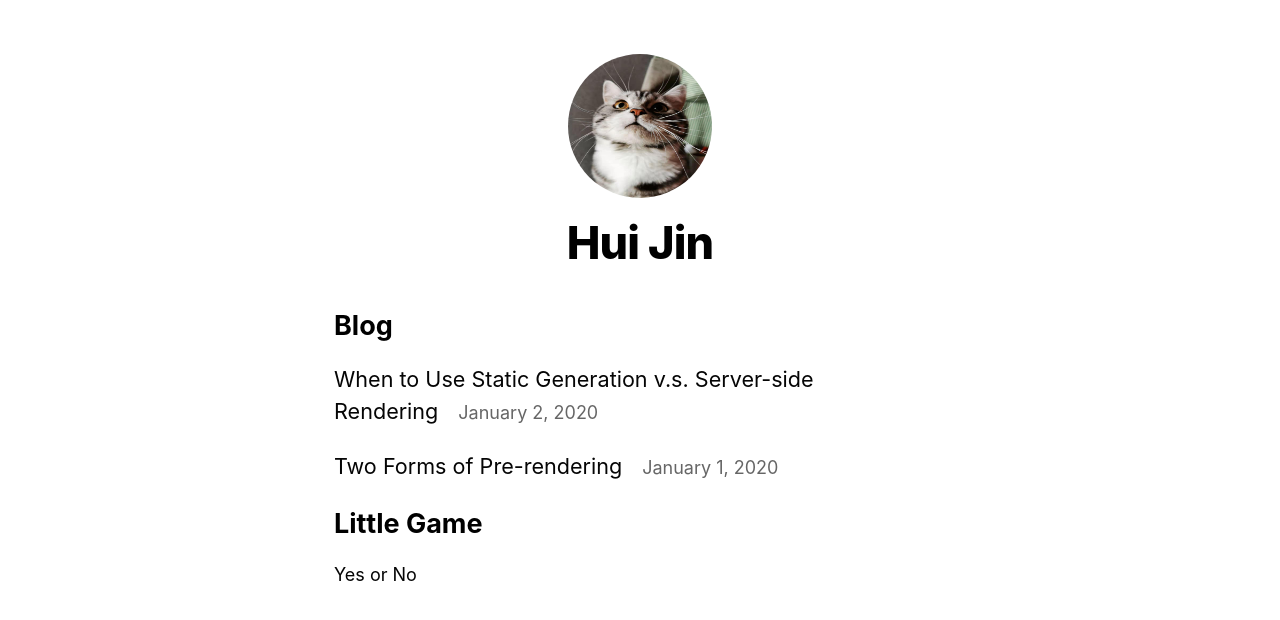
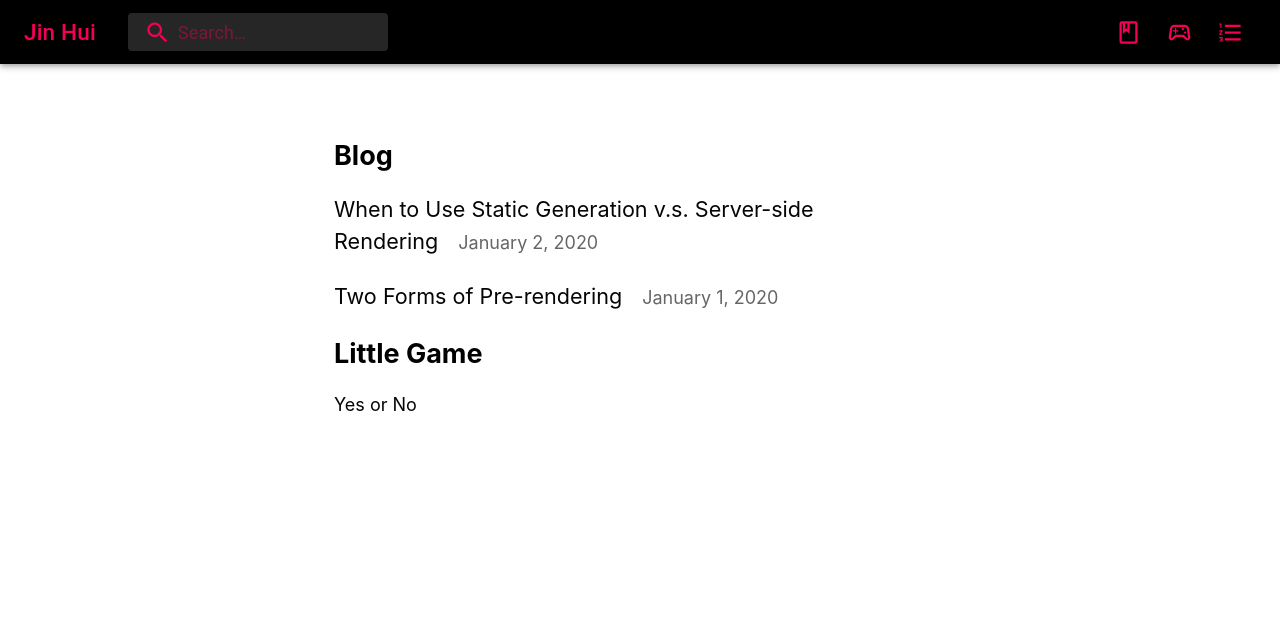
Before and after one commit to whisperrrr/nextjs-blog, a Next.js app: page / in a window 1280 px wide. Shown: the top 620 px of the page. Built offline with nearby package versions, Linux system fonts and the light colour scheme.

Commit message:
[Hui][feat] - add top bar with search bar and icon.

```diff
--- /dev/null
+++ b/components/PrimarySearchAppBar.js
@@ -0,0 +1,115 @@
+import React from 'react';
+import {fade, makeStyles} from '@material-ui/core/styles';
+import AppBar from '@material-ui/core/AppBar';
+import Toolbar from '@material-ui/core/Toolbar';
+import IconButton from '@material-ui/core/IconButton';
+import Typography from '@material-ui/core/Typography';
+import InputBase from '@material-ui/core/InputBase';
+import SearchIcon from '@material-ui/icons/Search';
+import BookOutlinedIcon from '@material-ui/icons/BookOutlined';
+import SportsEsportsOutlinedIcon from '@material-ui/icons/SportsEsportsOutlined';
+import FormatListNumberedOutlinedIcon from '@material-ui/icons/FormatListNumberedOutlined';
+
+const useStyles = makeStyles((theme) => ({
+    grow: {
+        flexGrow: 1,
+        width: "100%"
+    },
+    navBar: {
+        backgroundColor: "#000000",
+        color: theme.palette.secondary.main
+    },
+    menuButton: {
+        marginRight: theme.spacing(2),
+    },
+    title: {
+        display: 'none',
+        [theme.breakpoints.up('sm')]: {
+            display: 'block',
+            overflow: "initial",
+        },
+    },
+    search: {
+        position: 'relative',
+        borderRadius: theme.shape.borderRadius,
+        backgroundColor: fade(theme.palette.common.white, 0.15),
+        '&:hover': {
+            backgroundColor: fade(theme.palette.common.white, 0.25),
+        },
+        marginRight: theme.spacing(2),
+        marginLeft: 0,
+        width: '100%',
+        [theme.breakpoints.up('sm')]: {
+            marginLeft: theme.spacing(4),
+            width: 'auto',
+        },
+    },
+    searchIcon: {
+        padding: theme.spacing(0, 2),
+        height: '100%',
+        position: 'absolute',
+        pointerEvents: 'none',
+        display: 'flex',
+        alignItems: 'center',
+        justifyContent: 'center',
+    },
+    inputRoot: {
+        color: 'inherit',
+    },
+    inputInput: {
+        padding: theme.spacing(1, 1, 1, 0),
+        paddingLeft: `calc(1em + ${theme.spacing(4)}px)`,
+        transition: theme.transitions.create('width'),
+        width: '100%',
+        [theme.breakpoints.up('md')]: {
+            width: '20ch',
+        },
+    },
+    sectionDesktop: {
+        display: 'none',
+        [theme.breakpoints.up('md')]: {
+            display: 'flex',
+        },
+    },
+}));
+
+export default function PrimarySearchAppBar() {
+    const classes = useStyles();
+
+    return (
+        <div className={classes.grow}>
+            <AppBar position="static" className={classes.navBar}>
+                <Toolbar>
+                    <Typography className={classes.title} variant="h6" noWrap>
+                        Jin Hui
+                    </Typography>
+                    <div className={classes.search}>
+                        <div className={classes.searchIcon}>
+                            <SearchIcon/>
+                        </div>
+                        <InputBase
+                            placeholder="Search…"
+                            classes={{
+                                root: classes.inputRoot,
+                                input: classes.inputInput,
+                            }}
+                            inputProps={{'aria-label': 'search'}}
+                        />
+                    </div>
+                    <div className={classes.grow}/>
+                    <div className={classes.sectionDesktop}>
+                        <IconButton title="Blog" aria-label="Blog" color="secondary">
+                            <BookOutlinedIcon/>
+                        </IconButton>
+                        <IconButton title="Game" aria-label="Game" color="secondary">
+                            <SportsEsportsOutlinedIcon/>
+                        </IconButton>
+                        <IconButton title="To Do" aria-label="To Do" color="secondary">
+                            <FormatListNumberedOutlinedIcon/>
+                        </IconButton>
+                    </div>
+                </Toolbar>
+            </AppBar>
+        </div>
+    );
+}
--- a/components/layout.js
+++ b/components/layout.js
@@ -1,17 +1,19 @@
 import Head from 'next/head'
-import Image from 'next/image'
 import styles from './layout.module.css'
-import utilStyles from '../styles/utils.module.css'
 import Link from 'next/link'
+import dynamic from "next/dynamic";
 
-const name = 'Hui Jin'
+const PrimarySearchAppBar = dynamic(() => import("./PrimarySearchAppBar"), {
+    ssr: false
+})
+
 export const siteTitle = '💌'
 
-export default function Layout({ children, home }) {
+export default function Layout({children, home}) {
     return (
         <div className={styles.container}>
             <Head>
-                <link rel="icon" href="/favicon.ico" />
+                <link rel="icon" href="/favicon.ico"/>
                 <meta
                     name="description"
                     content="Learn how to build a personal website using Next.js"
@@ -22,45 +24,11 @@ export default function Layout({ children, home }) {
                         siteTitle
                     )}.png?theme=light&md=0&fontSize=75px&images=https%3A%2F%2Fassets.vercel.com%2Fimage%2Fupload%2Ffront%2Fassets%2Fdesign%2Fnextjs-black-logo.svg`}
                 />
-                <meta name="og:title" content={siteTitle} />
-                <meta name="twitter:card" content="summary_large_image" />
+                <meta name="og:title" content={siteTitle}/>
+                <meta name="twitter:card" content="summary_large_image"/>
             </Head>
-            <header className={styles.header}>
-                {home ? (
-                    <>
-                        <Image
-                            priority
-                            src="/images/profile.png"
-                            className={utilStyles.borderCircle}
-                            height={144}
-                            width={144}
-                            alt={name}
-                        />
-                        <h1 className={utilStyles.heading2Xl}>{name}</h1>
-                    </>
-                ) : (
-                    <>
-                        <Link href="/">
-                            <a>
-                                <Image
-                                    priority
-                                    src="/images/profile.png"
-                                    className={utilStyles.borderCircle}
-                                    height={108}
-                                    width={108}
-                                    alt={name}
-                                />
-                            </a>
-                        </Link>
-                        <h2 className={utilStyles.headingLg}>
-                            <Link href="/">
-                                <a className={utilStyles.colorInherit}>{name}</a>
-                            </Link>
-                        </h2>
-                    </>
-                )}
-            </header>
-            <main>{children}</main>
+            <PrimarySearchAppBar/>
+            <main className={styles.main}>{children}</main>
             {!home && (
                 <div className={styles.backToHome}>
                     <Link href="/">
--- a/components/layout.module.css
+++ b/components/layout.module.css
@@ -1,7 +1,5 @@
 .container {
-    max-width: 36rem;
-    padding: 0 1rem;
-    margin: 3rem auto 6rem;
+    width: 100%;
 }
 
 .header {
@@ -10,6 +8,14 @@
     align-items: center;
 }
 
+.main {
+    max-width: 36rem;
+    padding: 0 1rem;
+    margin: 3rem auto 6rem;
+}
+
 .backToHome {
-    margin: 3rem 0 0;
+    width: 36rem;
+    padding: 0 1rem;
+    margin: 3rem auto 6rem;
 }
--- a/package.json
+++ b/package.json
@@ -17,5 +17,8 @@
     "react-dom": "17.0.1",
     "remark": "^13.0.0",
     "remark-html": "^13.0.1"
+  },
+  "devDependencies": {
+    "@material-ui/icons": "^4.11.2"
   }
 }
```
Also changed, not shown: 1 other file (tests, documents, lock files or other folders).
